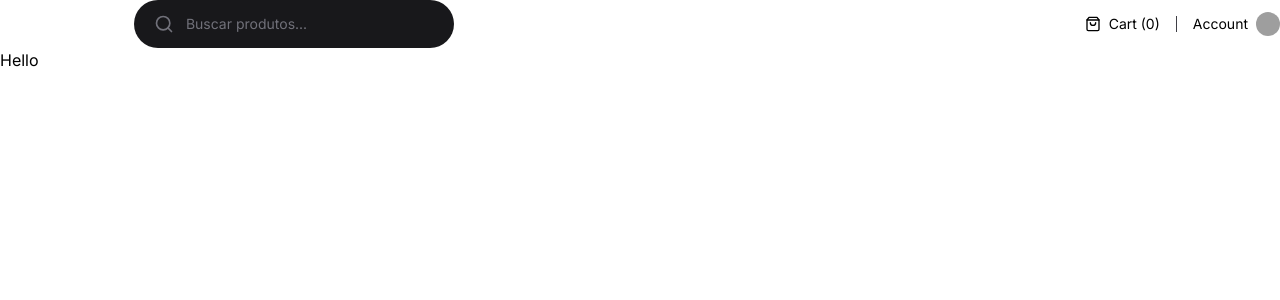
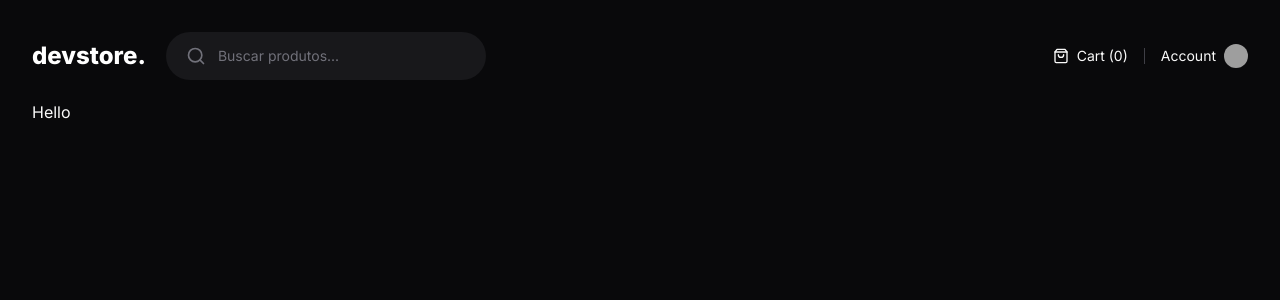
Before and after one commit to lfeliperibeiro/devstore, a Next.js app: page / in a window 1280 px wide. Shown: the top 300 px of the page. Built offline with nearby package versions, Linux system fonts and the light colour scheme; grey boxes are pictures that could not be loaded.

Commit message:
feat: create layout for app

```diff
--- a/src/app/(store)/layout.tsx
+++ b/src/app/(store)/layout.tsx
@@ -3,7 +3,7 @@ import { ReactNode } from "react";
 
 export default function StoreLayout({ children }: { children: ReactNode }) {
   return (
-    <div>
+    <div className="mx-auto grid min-h-screen w-full max-w-[1600px] grid-rows-[min-content_max-content] gap-5 p-8">
       <Header />
       {children}
     </div>
--- a/src/app/layout.tsx
+++ b/src/app/layout.tsx
@@ -16,7 +16,7 @@ export default function RootLayout({
 }>) {
   return (
     <html className={`${inter.variable} antialiased`} lang="pt">
-      <body>{children}</body>
+      <body className="bg-zinc-950 text-zinc-50">{children}</body>
     </html>
   );
 }
```
